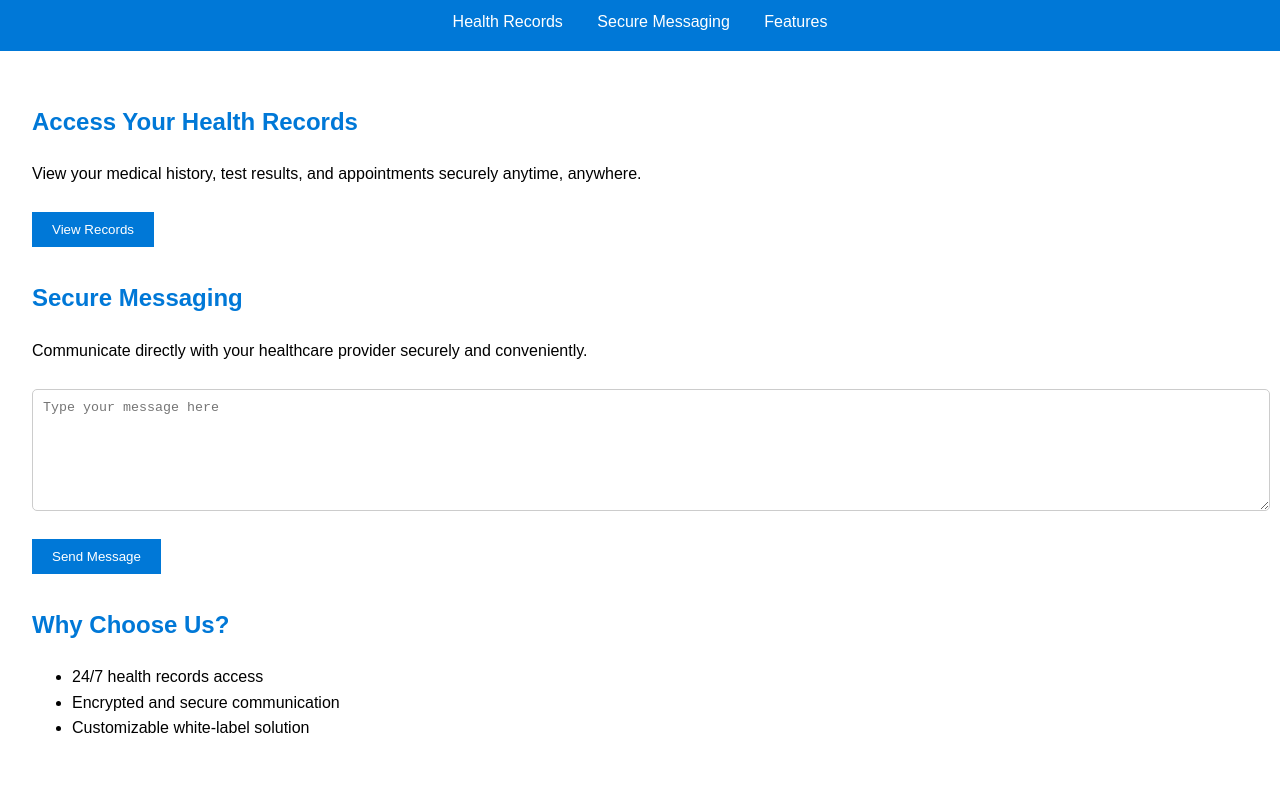
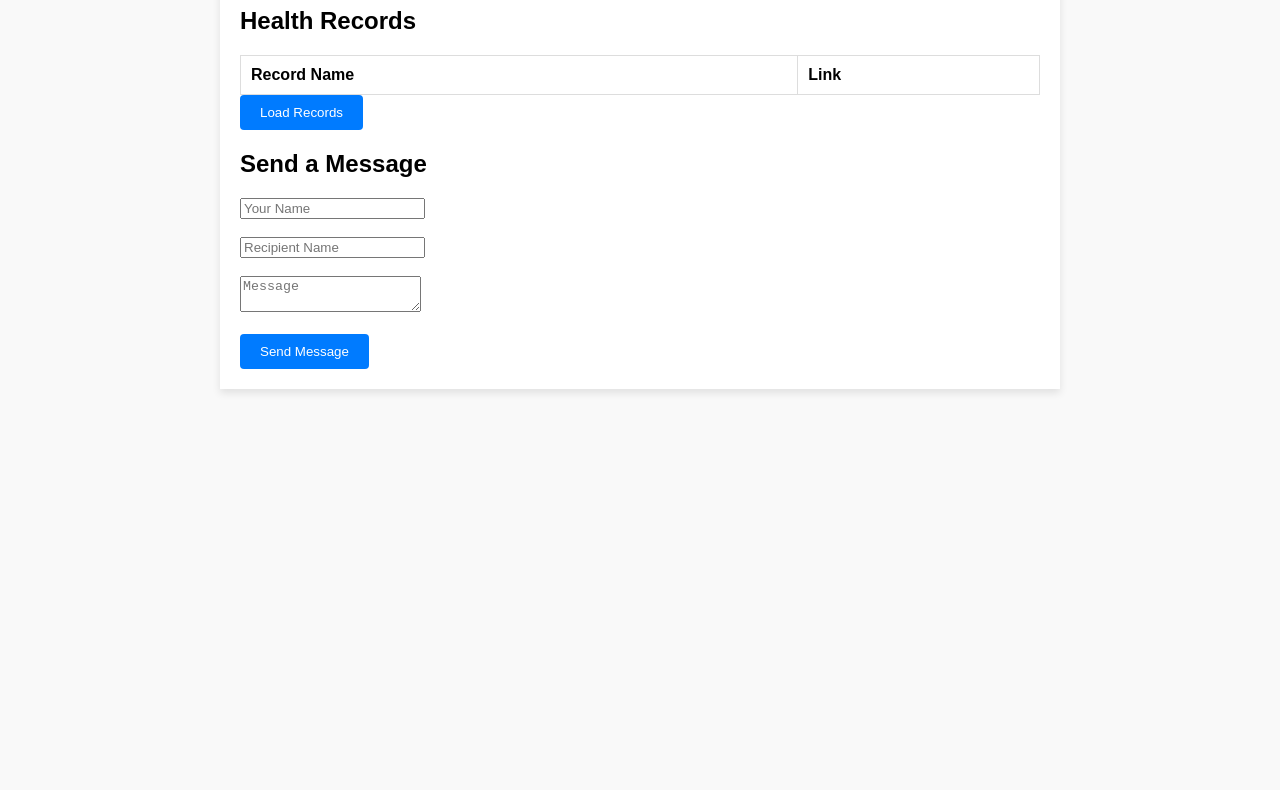
Before and after one commit to an-m1/CTRL-HACK-DEL-Project, a plain HTML site: page index.html in a window 1280 px wide. Shown: the part 101-891 px from the top of the page. After the commit the page ends 800 px from the top, so only its background shows below. Drawn offline with Linux system fonts and the light colour scheme.

Commit message:
Update index.html

```diff
--- a/index.html
+++ b/index.html
@@ -1,49 +1,67 @@
 <!DOCTYPE html>
 <html lang="en">
 <head>
-  <meta charset="UTF-8">
-  <meta name="viewport" content="width=device-width, initial-scale=1.0">
-  <title>Healthcare Web App</title>
-  <link rel="stylesheet" href="styles.css">
+    <meta charset="UTF-8">
+    <meta name="viewport" content="width=device-width, initial-scale=1.0">
+    <title>Patient Portal Web App</title>
+    <style>
+        body { font-family: Arial, sans-serif; background-color: #f9f9f9; }
+        .portal-container { max-width: 800px; margin: auto; padding: 20px; background-color: #fff; box-shadow: 0 4px 8px rgba(0, 0, 0, 0.1); }
+        .button { padding: 10px 20px; color: white; background-color: #007bff; border: none; border-radius: 4px; cursor: pointer; }
+        .table { width: 100%; border-collapse: collapse; margin-top: 20px; }
+        .table th, .table td { padding: 10px; border: 1px solid #ddd; text-align: left; }
+    </style>
 </head>
 <body>
-  <header>
-    <h1>Healthcare Web App</h1>
-    <nav>
-      <a href="#records">Health Records</a>
-      <a href="#messaging">Secure Messaging</a>
-      <a href="#features">Features</a>
-    </nav>
-  </header>
+    <div class="portal-container">
+        <h1>Patient Portal</h1>
 
-  <main>
-    <section id="records">
-      <h2>Access Your Health Records</h2>
-      <p>View your medical history, test results, and appointments securely anytime, anywhere.</p>
-      <button id="viewRecordsBtn">View Records</button>
-    </section>
+        <!-- Section for viewing health records -->
+        <h2>Health Records</h2>
+        <table class="table" id="recordsTable">
+            <tr><th>Record Name</th><th>Link</th></tr>
+        </table>
+        <button class="button" onclick="fetchRecords()">Load Records</button>
 
-    <section id="messaging">
-      <h2>Secure Messaging</h2>
-      <p>Communicate directly with your healthcare provider securely and conveniently.</p>
-      <textarea id="messageBox" placeholder="Type your message here"></textarea>
-      <button id="sendMessageBtn">Send Message</button>
-    </section>
+        <!-- Section for messaging -->
+        <h2>Send a Message</h2>
+        <form id="messageForm">
+            <input type="text" id="from" placeholder="Your Name" required><br><br>
+            <input type="text" id="to" placeholder="Recipient Name" required><br><br>
+            <textarea id="content" placeholder="Message" required></textarea><br><br>
+            <button type="button" class="button" onclick="sendMessage()">Send Message</button>
+        </form>
+    </div>
 
-    <section id="features">
-      <h2>Why Choose Us?</h2>
-      <ul>
-        <li>24/7 health records access</li>
-        <li>Encrypted and secure communication</li>
-        <li>Customizable white-label solution</li>
-      </ul>
-    </section>
-  </main>
+    <script>
+        // Function to fetch health records
+        async function fetchRecords() {
+            const response = await fetch('/api/records/123', {
+                headers: { 'Authorization': 'Bearer ' + localStorage.getItem('token') }
+            });
+            const records = await response.json();
+            const table = document.getElementById('recordsTable');
+            table.innerHTML = '<tr><th>Record Name</th><th>Link</th></tr>'; // Clear old data
+            records.forEach(record => {
+                const row = document.createElement('tr');
+                row.innerHTML = `<td>${record}</td><td><a href="${record}" target="_blank">View</a></td>`;
+                table.appendChild(row);
+            });
+        }
 
-  <footer>
-    <p>© 2024 Healthcare Web App. All rights reserved.</p>
-  </footer>
+        // Function to send a message
+        async function sendMessage() {
+            const from = document.getElementById('from').value;
+            const to = document.getElementById('to').value;
+            const content = document.getElementById('content').value;
 
-  <script src="script.js"></script>
+            await fetch('/api/messages', {
+                method: 'POST',
+                headers: { 'Content-Type': 'application/json', 'Authorization': 'Bearer ' + localStorage.getItem('token') },
+                body: JSON.stringify({ from, to, content })
+            });
+            alert('Message sent!');
+        }
+    </script>
 </body>
 </html>
```
